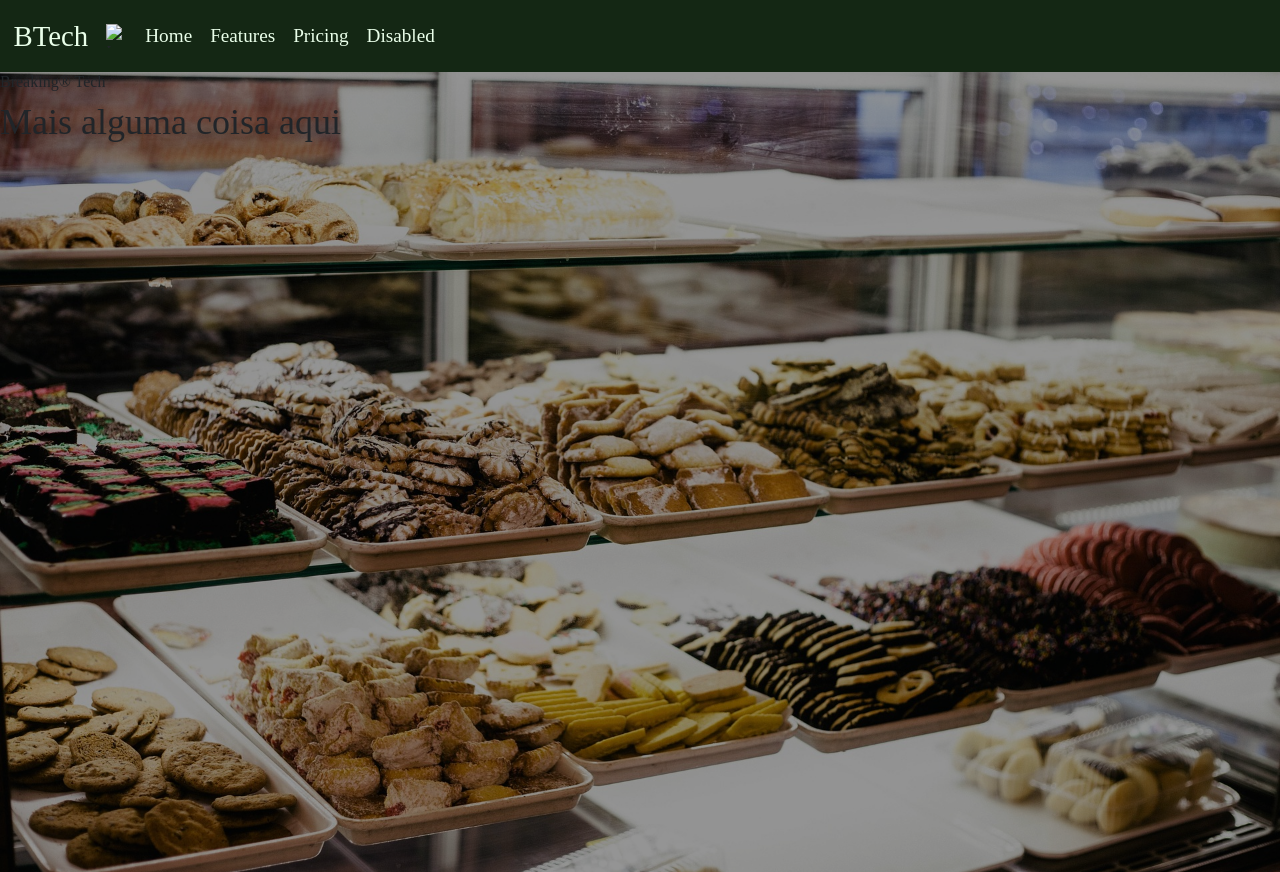
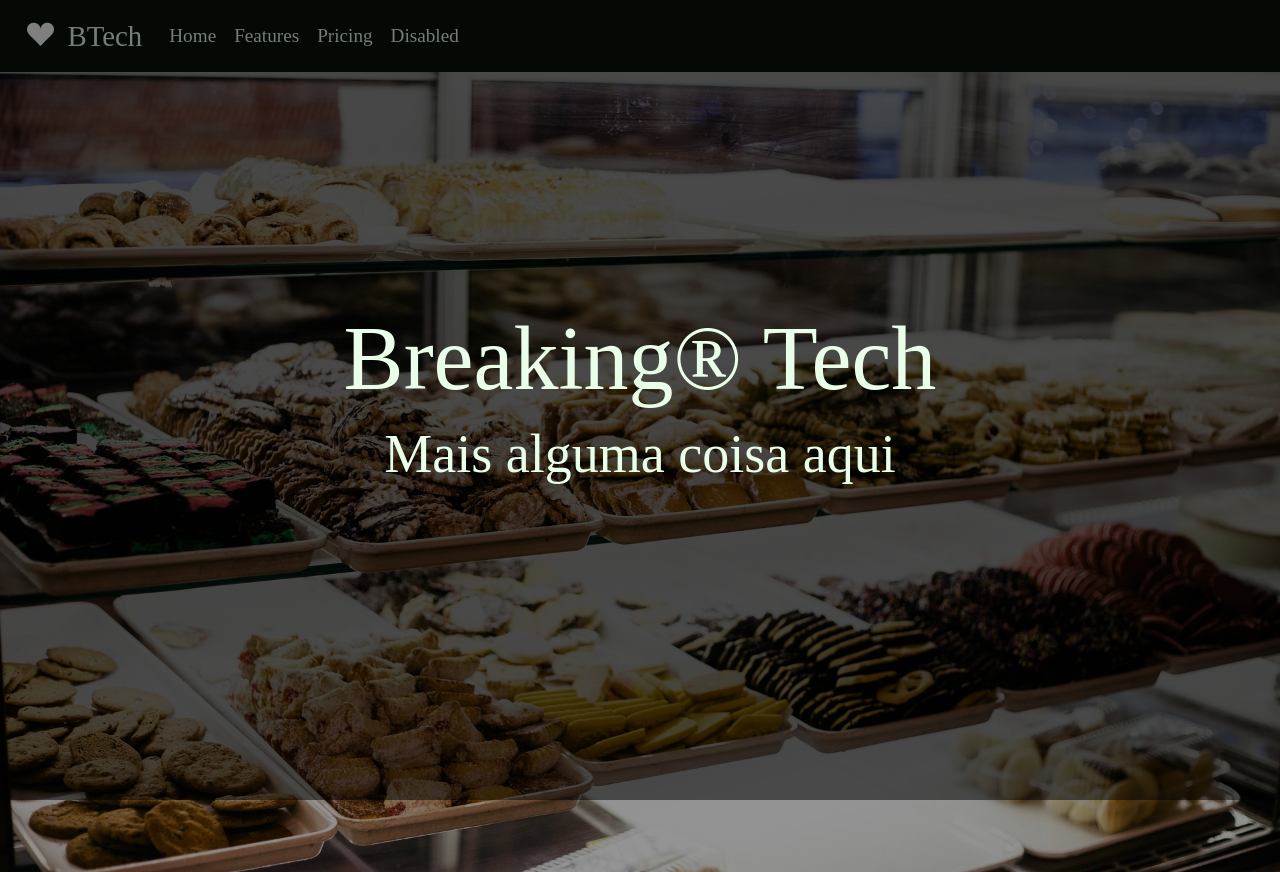
Before and after one commit to kaspdd/ProjetoFinal, a plain HTML site: page index.html in a window 1280 px wide. Drawn offline with nearby package versions, Linux system fonts and the light colour scheme; a web font is replaced by a local one.

Commit message:
comecando o projeto

```diff
--- a/css/style.css
+++ b/css/style.css
@@ -84,7 +84,11 @@ a{
 
 /* #region navbar */
 .navbar{
-    background-color: var(--color-) !important;
+    background-color: var(--color-card) !important;
+}
+
+.navbarContainer{
+
 }
 
 .navbarBrand{
@@ -95,6 +99,11 @@ a{
 .navLink {
     color: var(--color-segundary) !important;
     font-size: var(--anchor-defaut) !important;
+}
+
+.icone{
+    text-align: center;
+    padding: 0 .5em;
 }
 
 
@@ -115,11 +124,37 @@ a{
     line-height: 100vh;
     width: 100%;
     background-color: var(--color-bg);
-}
-.homeContainer h1{
-    font-size: var(--text-superhero);
-    color: var(--color-title);
+    display: flex;
+    text-align: center;
+    align-items: center;
 
 }
 
+.homeInner{
+    position: absolute;
+    background-color: var(--color-card);
+    display: flex;
+    /* flex-direction: column; serve para mudar a forma que os elementos serao enquadrados, nesse caso sera em coluna (um em cima do outro) */
+    flex-direction: column;
+    /* ao usar o z-index precisa tambem colocar as propriedades de tamanho do elemento para que ele apareca na tela */
+    z-index: 99;
+    width: 100%;
+    height: 100%;
+    justify-content: center;
+    top: 0;
+    text-align: center;
+
+}
+
+.homeContainer h1{
+    font-size: var(--super-hero);
+    color: var(--color-segundary);
+}
+
+.homeContainer h2{
+    font-size: var(--title-defaut);
+    color: var(--color-segundary);
+}
+
+
 /*#endregion*/
--- a/index.html
+++ b/index.html
@@ -32,10 +32,9 @@
     <header>
         <!-- navbar -->
         <nav class="navbar navbar-expand-lg bg-body-tertiary">
-            <div class="container-fluid">
+            <div class="container-fluid navbarContainer">
+                <i class="bi-suit-heart-fill icone" style="font-size: 1.5rem; color:white;"></i>
                 <a class="navbar-brand navbarBrand" href="#home">BTech</a>
-                <img src="#" alt="Logo" width="30" height="24"
-                    class="d-inline-block align-text-top">
                 <button class="navbar-toggler" type="button" data-bs-toggle="collapse" data-bs-target="#navbarNav"
                     aria-controls="navbarNav" aria-expanded="false" aria-label="Toggle navigation">
                     <span class="navbar-toggler-icon"></span>
@@ -65,7 +64,7 @@
         <!-- home -->
         <section id="home">
             <div class="homeContainer">
-                <!-- o navegador nao reproduz o video se ele nao estiver MUTADO, por isso o muted -->
+
                 <div class="homeInner">
                     <!-- o "&reg;" significa um simbolo R pequeno -->
                     <h1>Breaking<span>&reg;</span> Tech</h1>
```
